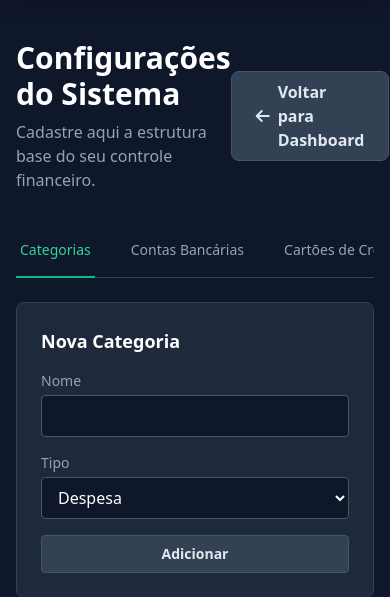
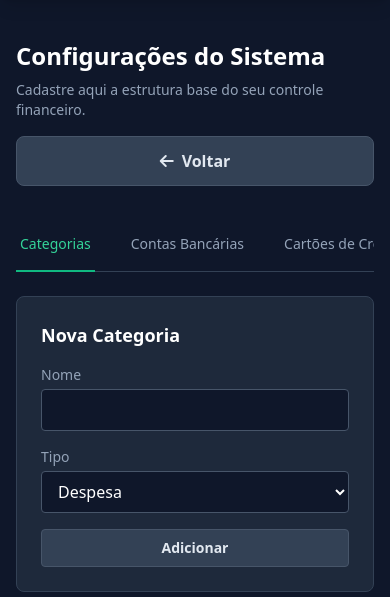
Before and after one commit to AprendendoLinux/financeiro, a Flask app: page /settings in a window 390 px wide. Shown: the part 65-662 px from the top of the page. Run offline with Flask 3, Linux system fonts and the light colour scheme; the visitor is signed in with stand-in values (Sample User, id 1); data that the repository does not hold is empty; some libraries are stand-ins or nearby versions.

Commit message:
tyle(settings): ajusta responsividade do cabeçalho e botão de voltar
Melhora a usabilidade da página de Configurações em dispositivos móveis:

- Altera o layout do cabeçalho para coluna (flex-col) em telas pequenas, evitando que o título e o botão fiquem espremidos.
- Ajusta o botão "Voltar para Dashboard" para ocupar 100% da largura no mobile, facilitando o clique/toque.
- Mantém o alinhamento original em linha (row) para visualização em desktop.

```diff
--- a/app/templates/components/settings.html
+++ b/app/templates/components/settings.html
@@ -5,17 +5,18 @@
 
     {% set has_cards = user.cards|length > 0 %}
 
-    <div class="flex justify-between items-center mb-8">
-        <div>
-            <h1 class="text-3xl font-bold text-white">Configurações do Sistema</h1>
-            <p class="text-slate-400 mt-2">Cadastre aqui a estrutura base do seu controle financeiro.</p>
-        </div>
-        <div>
-            <a href="{{ url_for('finance.dashboard') }}" class="inline-flex items-center bg-slate-700 hover:bg-slate-600 text-slate-200 font-bold py-2 px-6 rounded-lg border border-slate-600 transition">
-                <i class="fas fa-arrow-left mr-2"></i> Voltar para Dashboard
-            </a>
-        </div>
+<div class="flex flex-col md:flex-row justify-between items-start md:items-center mb-8 space-y-4 md:space-y-0">
+    <div>
+        <h1 class="text-2xl md:text-3xl font-bold text-white">Configurações do Sistema</h1>
+        <p class="text-slate-400 mt-2 text-sm md:text-base">Cadastre aqui a estrutura base do seu controle financeiro.</p>
     </div>
+
+    <div class="w-full md:w-auto">
+        <a href="{{ url_for('finance.dashboard') }}" class="w-full md:w-auto inline-flex justify-center items-center bg-slate-700 hover:bg-slate-600 text-slate-200 font-bold py-3 md:py-2 px-6 rounded-lg border border-slate-600 transition">
+            <i class="fas fa-arrow-left mr-2"></i> Voltar <span class="hidden sm:inline ml-1">para Dashboard</span>
+        </a>
+    </div>
+</div>
 
     <div class="border-b border-slate-700 mb-6">
         <nav class="-mb-px flex space-x-8 overflow-x-auto" aria-label="Tabs">
```
